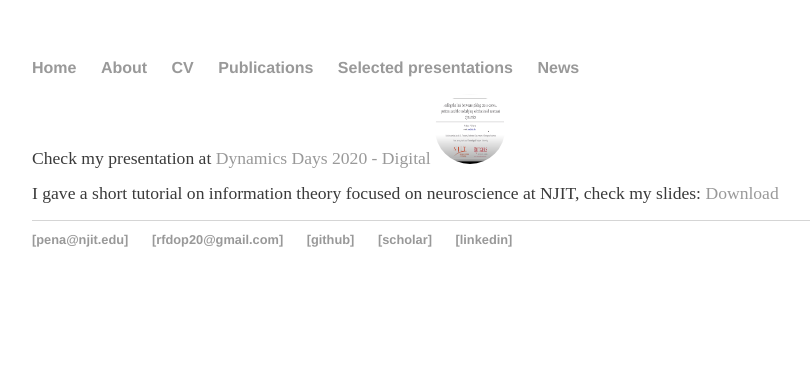
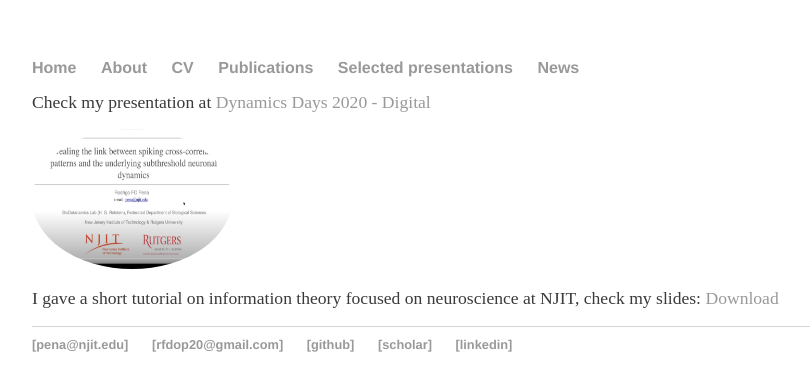
Before and after one commit to pena-rodrigo/oldwebsite, a Jekyll site: the page built from presentations/index.html, in a window 1280 px wide. Shown: the top 391 px of the page, without its empty margins (160-970 px from the left). Built offline with Jekyll 4.4.1, drawn with Linux system fonts in a browser that asks for light colours.

Commit message:
image update

```diff
--- a/presentations/index.html
+++ b/presentations/index.html
@@ -4,10 +4,10 @@ title: Rodrigo Pena
 ---
 <div class="blurb">
 	<p>Check my presentation at <a href="https://www.youtube.com/watch?v=iKZClcTvWDI&t=252s&ab_channel=DynamicsDaysDigital2020" target="_blank">Dynamics Days 2020 - Digital</a>
-
+	</p>
 		<a href="https://www.youtube.com/watch?v=iKZClcTvWDI&t=252s&ab_channel=DynamicsDaysDigital2020">
 			<img alt="Qries" src="ddd20.png"
-			width=70" height="70">
+			width=200" height="140">
 		 </a>
 
 	<p>I gave a short tutorial on information theory focused on neuroscience at NJIT, check my slides: <a href="JC_info_theory.pdf" target="_blank">Download</a></p>
```
